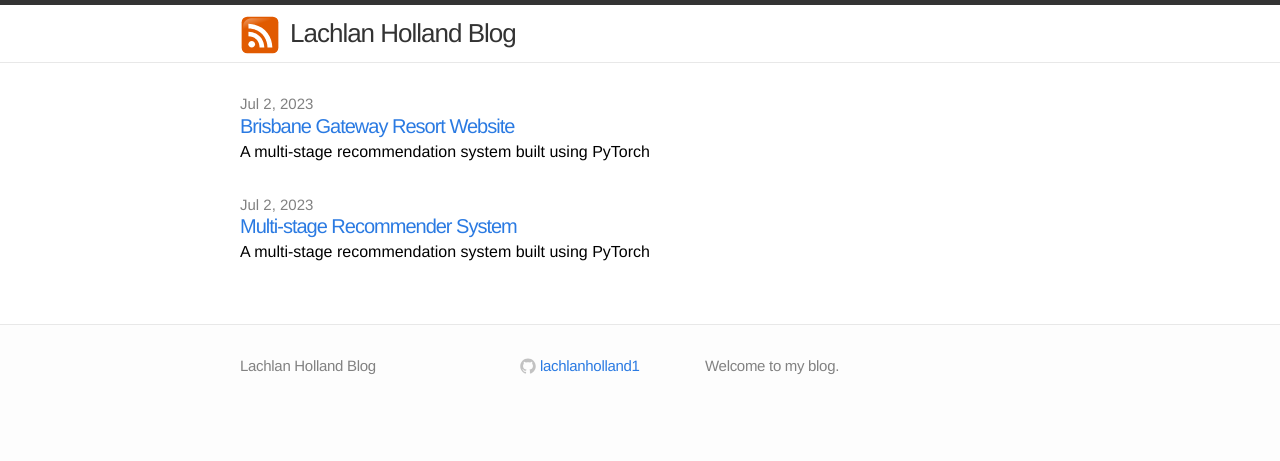
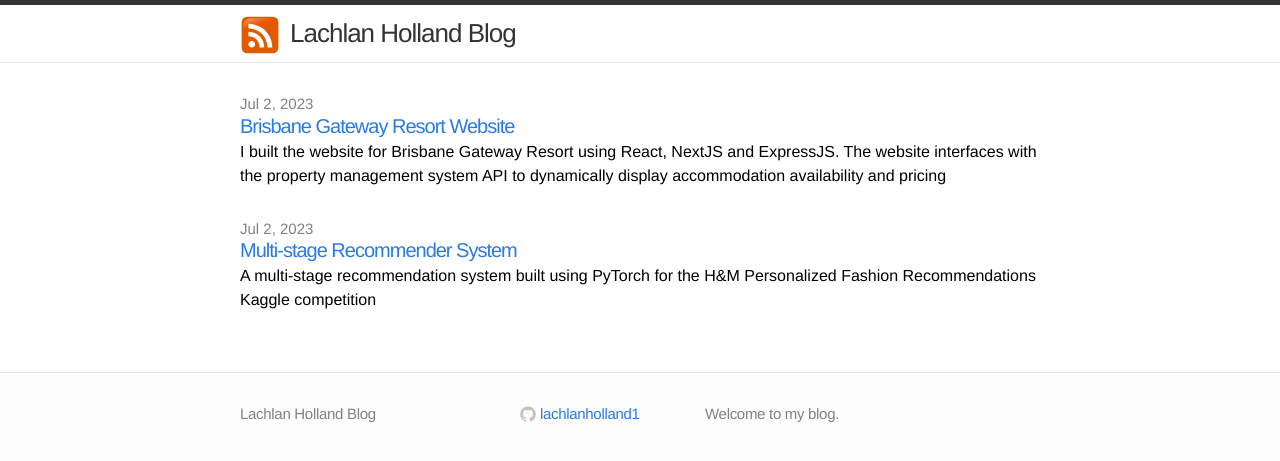
Before and after one commit to lachlanholland1/lachlan-holland-blog, a Jekyll site: the page built from index.html, in a window 1280 px wide. Shown: the top 461 px of the page. Built offline with Jekyll 4.4.1, drawn with Linux system fonts in a browser that asks for light colours.

Commit message:
cleaned up posts

```diff
--- a/_posts/2023-07-02-multi-stage-recommender-system.markdown
+++ b/_posts/2023-07-02-multi-stage-recommender-system.markdown
@@ -2,8 +2,8 @@
 layout: post
 comments: true
 title:  "Multi-stage Recommender System"
-excerpt: "A multi-stage recommendation system built using PyTorch"
-date:   2023-07-02 19:42:36 +1000
+excerpt: "A multi-stage recommendation system built using PyTorch for the H&M Personalized Fashion Recommendations Kaggle competition"
+date:   2023-07-02 19:42:35 +1000
 ---
 
 
--- a/_posts/2023-07-02-welcome-to-jekyll.markdown
+++ b/_posts/2023-07-02-welcome-to-jekyll.markdown
@@ -2,7 +2,7 @@
 layout: post
 comments: true
 title:  "Brisbane Gateway Resort Website"
-excerpt: "A multi-stage recommendation system built using PyTorch"
+excerpt: "I built the website for Brisbane Gateway Resort using React, NextJS and ExpressJS. The website interfaces with the property management system API to dynamically display accommodation availability and pricing"
 date:   2023-07-02 19:42:36 +1000
 ---
 
```
